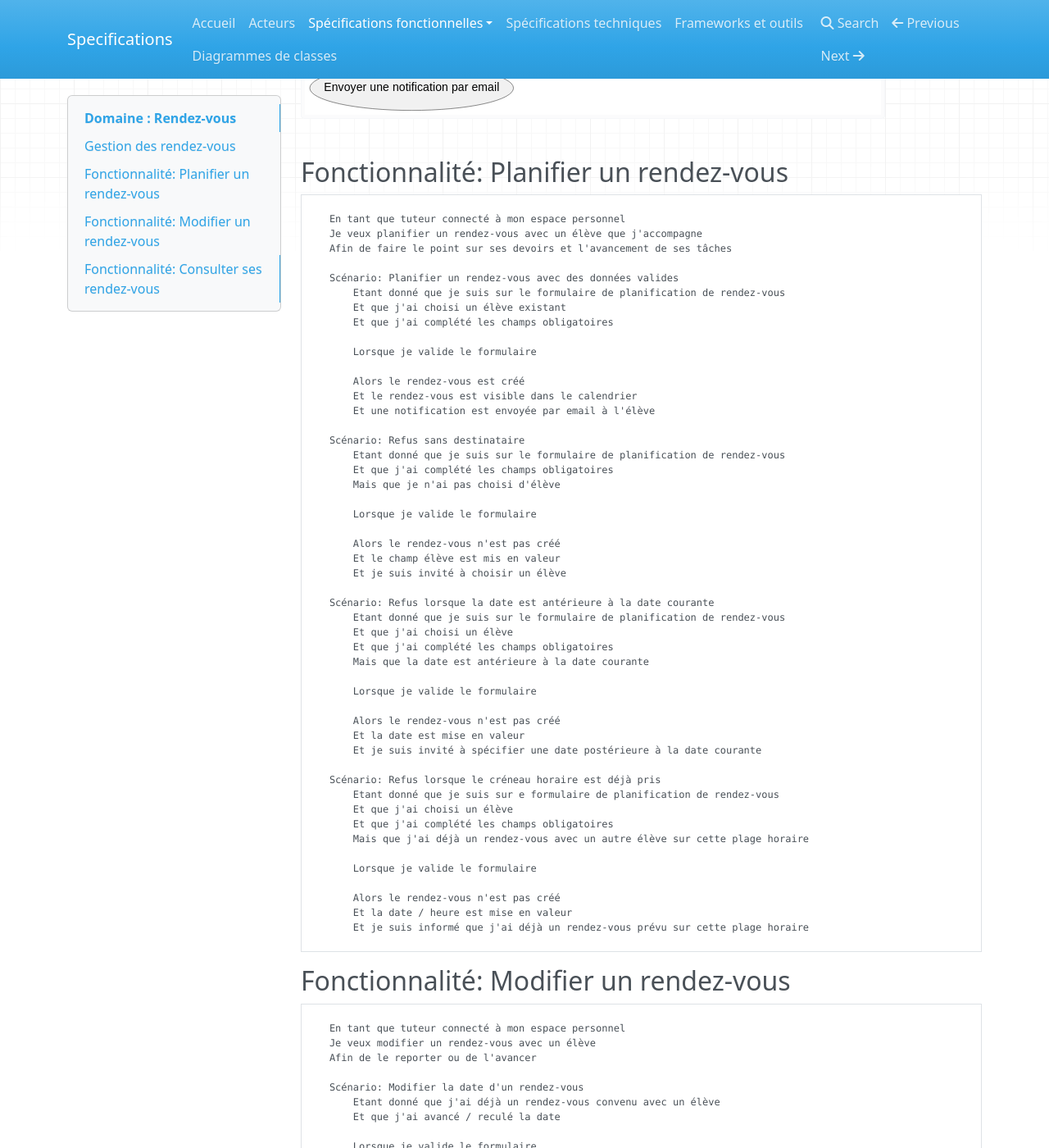
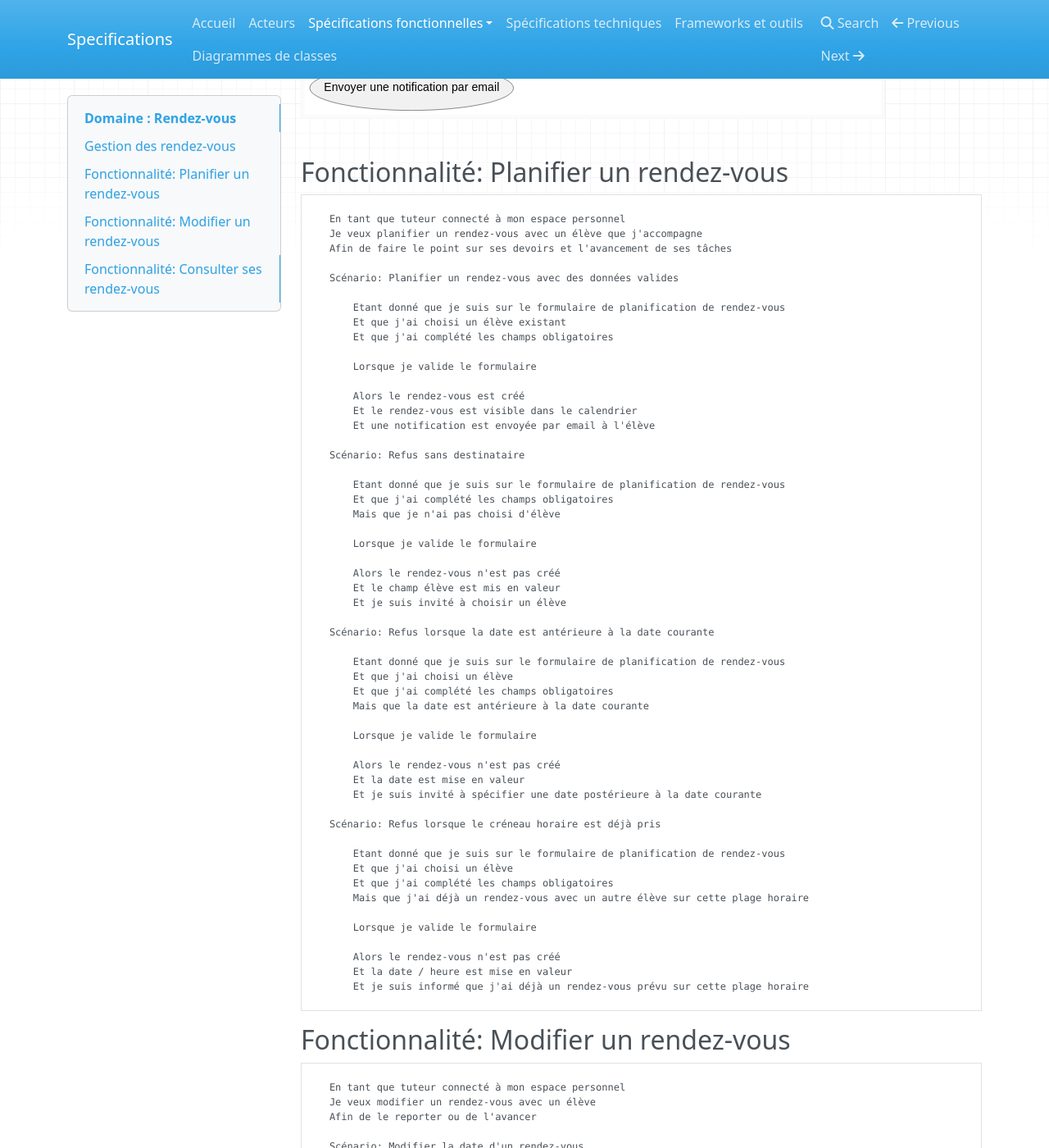
Before and after one commit to KMBCL/P3_specifications, an MkDocs documentation site: the page built from docs/features/appointment.md, in a window 1280 px wide and 1400 px high, scrolled down 454 px. Shown: the whole window at 82% size. Built offline with MkDocs 1.6.1, drawn with Linux system fonts in a browser that asks for light colours; nearby versions of some CDN libraries.

Commit message:
- polish, again

```diff
--- a/docs/features/appointment.md
+++ b/docs/features/appointment.md
@@ -13,6 +13,7 @@
     Afin de faire le point sur ses devoirs et l'avancement de ses tâches
 
     Scénario: Planifier un rendez-vous avec des données valides
+
         Etant donné que je suis sur le formulaire de planification de rendez-vous
         Et que j'ai choisi un élève existant
         Et que j'ai complété les champs obligatoires
@@ -24,6 +25,7 @@
         Et une notification est envoyée par email à l'élève
 
     Scénario: Refus sans destinataire
+
         Etant donné que je suis sur le formulaire de planification de rendez-vous
         Et que j'ai complété les champs obligatoires
         Mais que je n'ai pas choisi d'élève
@@ -35,6 +37,7 @@
         Et je suis invité à choisir un élève
 
     Scénario: Refus lorsque la date est antérieure à la date courante
+
         Etant donné que je suis sur le formulaire de planification de rendez-vous
         Et que j'ai choisi un élève
         Et que j'ai complété les champs obligatoires
@@ -47,7 +50,8 @@
         Et je suis invité à spécifier une date postérieure à la date courante
 
     Scénario: Refus lorsque le créneau horaire est déjà pris
-        Etant donné que je suis sur e formulaire de planification de rendez-vous
+
+        Etant donné que je suis sur le formulaire de planification de rendez-vous
         Et que j'ai choisi un élève
         Et que j'ai complété les champs obligatoires
         Mais que j'ai déjà un rendez-vous avec un autre élève sur cette plage horaire
@@ -69,6 +73,7 @@
     Afin de le reporter ou de l'avancer
 
     Scénario: Modifier la date d'un rendez-vous
+
         Etant donné que j'ai déjà un rendez-vous convenu avec un élève
         Et que j'ai avancé / reculé la date
 
@@ -78,6 +83,7 @@
         Et une notification est envoyée par email à l'élève
 
     Scénario: Refus lorsque la date modifiée est antérieure à la date courante
+
         Etant donné que j'ai déjà un rendez-vous convenu avec un élève
         Et que j'ai avancé / reculé la date
         Mais que la date est antérieure à la date courante
@@ -99,6 +105,7 @@
     Afin de ne pas les oublier, me préparer et m'organiser
 
     Scénario: Consultation de mes rendez-vous dans le calendrier
+
         Etant donné que j'ai 5 rendez-vous planifiés à venir ce mois-ci
         Et que j'ai 2 rendez-vous passés ce mois-ci
 
@@ -109,6 +116,7 @@
 
 
     Scénario: Consultation de mes rendez-vous avec absence de rendez-vous planifiés
+
         Etant donné que je n'ai aucun rendez-vous planifié ce mois-ci
 
         Lorsque je consulte le calendrier
```
Also changed, not shown: docs/features/authentication.md (+19 -2 lines), docs/features/communication.md (+11 -1 lines), docs/features/tasks.md (+12 -0 lines).
